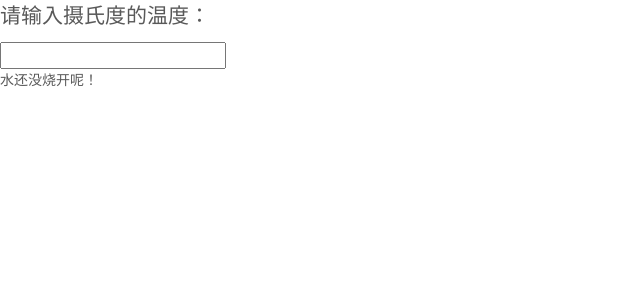
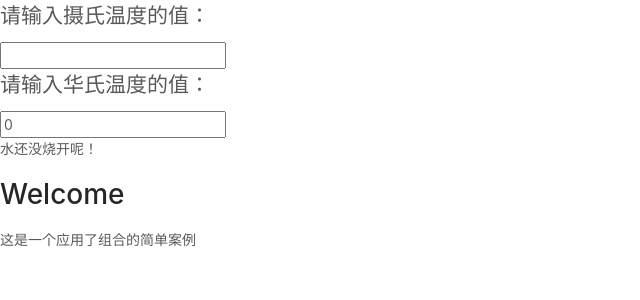
Before and after one commit to TTDrazy/reactDemos, a React (Create React App) app: page / in a window 1280 px wide. Shown: the top 300 px of the page, without its empty margins (0-640 px from the left). Built offline with nearby package versions, Linux system fonts and the light colour scheme.

Commit message:
状态提升及组合

```diff
--- a/src/components/Calculator.js
+++ b/src/components/Calculator.js
@@ -1,29 +1,62 @@
-import React, { Component } from 'react';
-import BoilingVerdict from './BoilingVerdict';
+import React, { Component } from "react";
+import BoilingVerdict from "./BoilingVerdict";
+import TemperatureInput from "./TemperatureInput";
 
 class Calculator extends Component {
-    constructor(props){
+    constructor(props) {
         super(props);
         this.state = {
-            temperature:''
+            temperature: "",
+            scale: "c"
+        };
+    }
+    //将华氏温度转为摄氏温度
+    toCelsius = fahrenheit => {
+        return ((fahrenheit - 32) * 5) / 9;
+    };
+    //将摄氏温度转为华氏温度
+    toFahrenheit = celsius => {
+        return (celsius * 9) / 5 + 32;
+    };
+    handleCelsiusChange = (temperature)=> {
+        this.setState({
+            temperature: temperature,
+            scale: "c"
+        })
+    };
+    handleFahrenheitChange = (temperature)=> {
+        this.setState({
+            temperature: temperature,
+            scale: "f"
+        })
+    };
+    render() {
+        const { scale, temperature } = this.state;
+        let celsius =
+            scale === "f"
+                ? this.toFahrenheit(parseFloat(temperature))
+                : temperature;
+        let fahrenheit =
+            scale === "c"
+                ? this.toCelsius(parseFloat(temperature))
+                : temperature;
+        if(!fahrenheit){
+            fahrenheit = 0;
         }
-    }
-    handleChange = (e) => {
-        this.setState({
-            temperature:e.target.value
-        })
-    }
-    render() {
-        const {temperature} = this.state
         return (
-            <form>
-                {/* 带边框的表单 */}
-                <fieldset>
-                    <legend>请输入摄氏度的温度：</legend>
-                    <input value = {temperature} onChange = {this.handleChange}></input>
-                    <BoilingVerdict celsius = {parseFloat(temperature)}></BoilingVerdict>
-                </fieldset>
-            </form>
+            <div>
+                <TemperatureInput
+                    scale="c"
+                    temperature={celsius}
+                    onTemperatureChange={this.handleCelsiusChange}
+                />
+                <TemperatureInput
+                    scale="f"
+                    temperature={fahrenheit}
+                    onTemperatureChange={this.handleFahrenheitChange}
+                />
+                <BoilingVerdict celsius={parseFloat(celsius)} />
+            </div>
         );
     }
 }
--- /dev/null
+++ b/src/components/FancyBorder.js
@@ -0,0 +1,5 @@
+import React from "react";
+function FancyBorder(props) {
+    return <div>{props.children}</div>;
+}
+export default FancyBorder;
--- a/src/components/TemperatureInput.js
+++ b/src/components/TemperatureInput.js
@@ -1,32 +1,23 @@
-import React, { Component } from 'react';
+import React, { Component } from "react";
 
 const scaleName = {
-    c:'Celsius',
-    f:'Fahrenheit'
-}
-
+    c: "摄氏温度",
+    f: "华氏温度"
+};
 export default class TemperatureInput extends Component {
-    constructor(props){
-        super(props);
-        this.state = {
-            temperature:''
-        }
-    }
-    handleChange = (e) => {
-        this.setState({
-            temperature:e.target.value
-        })
-    }
+    handleChange = e => {
+        this.props.onTemperatureChange(e.target.value);
+    };
     render() {
-    const {temperature} = this.state;
+        const { temperature, scale } = this.props;
         return (
             <form>
                 {/* 带边框的表单 */}
                 <fieldset>
-            <legend>请输入摄氏度的温度：</legend>
-            <input value = {temperature} onChange = {this.handleChange}></input>
+                    <legend>请输入{scaleName[scale]}的值：</legend>
+                    <input value={temperature} onChange={this.handleChange} />
                 </fieldset>
             </form>
-    )
+        );
     }
 }
--- /dev/null
+++ b/src/components/Welcome.js
@@ -0,0 +1,15 @@
+import React, { Component } from 'react'
+import FancyBorder from './FancyBorder';
+
+export default class Welcome extends Component {
+  render() {
+    return (
+      <div>
+        <FancyBorder>
+            <h1>Welcome</h1>
+            <p>这是一个应用了组合的简单案例</p>
+        </FancyBorder>
+      </div>
+    )
+  }
+}
--- a/src/pages/Index.js
+++ b/src/pages/Index.js
@@ -1,11 +1,13 @@
 import React, { Component } from 'react'
 import Calculator from '../components/Calculator';
+import Welcome from '../components/Welcome';
 
 export default class Index extends Component {
   render() {
     return (
       <div>
         <Calculator></Calculator>
+        <Welcome></Welcome>
       </div>
     )
   }
```
Lines whose indentation alone changed are shown as unchanged.
